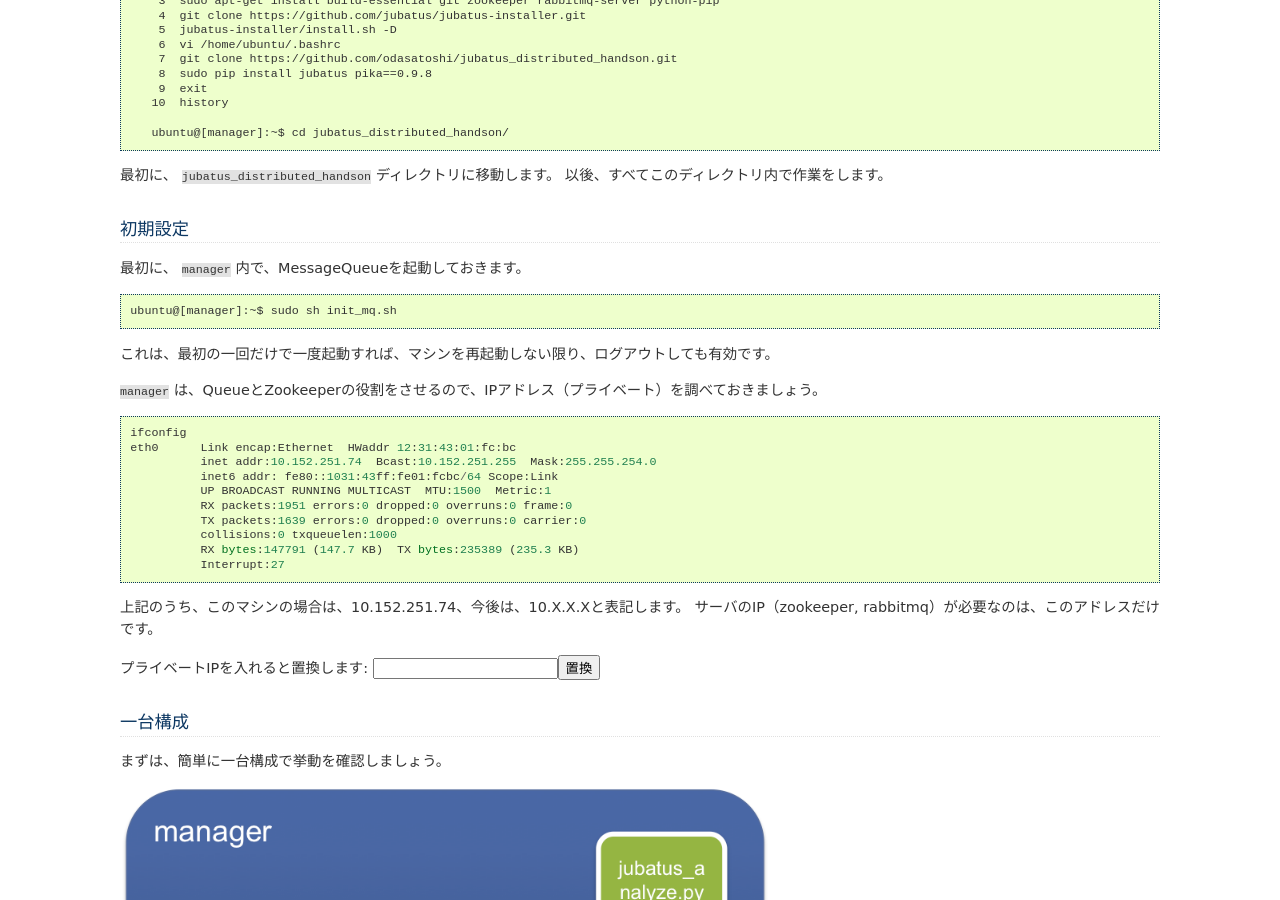
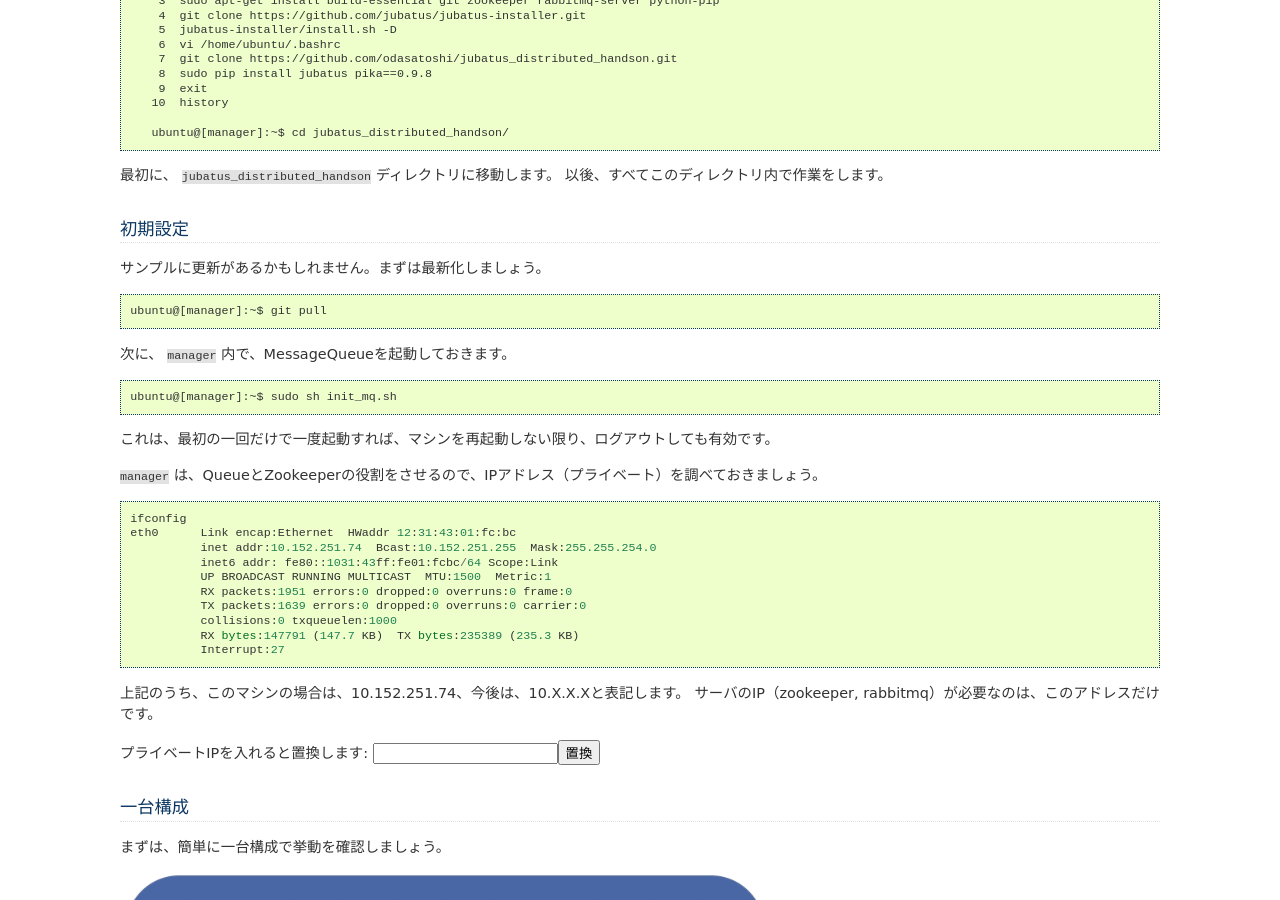
Before and after one commit to odasatoshi/distributed_handson, a Sphinx documentation site: the page built from source/run_distributed_jubatus.rst, in a window 1280 px wide and 900 px high, scrolled down 368 px. Built offline with Sphinx 7.4.7, drawn with Linux system fonts in a browser that asks for light colours; formulas are drawn with MathJax 3.

Commit message:
Add git pull

```diff
--- a/source/run_distributed_jubatus.rst
+++ b/source/run_distributed_jubatus.rst
@@ -32,7 +32,14 @@ AMI
 初期設定
 -------------
 
-最初に、 ``manager`` 内で、MessageQueueを起動しておきます。
+サンプルに更新があるかもしれません。まずは最新化しましょう。
+
+::
+
+    ubuntu@[manager]:~$ git pull
+
+
+次に、 ``manager`` 内で、MessageQueueを起動しておきます。
 
 ::
 
```
